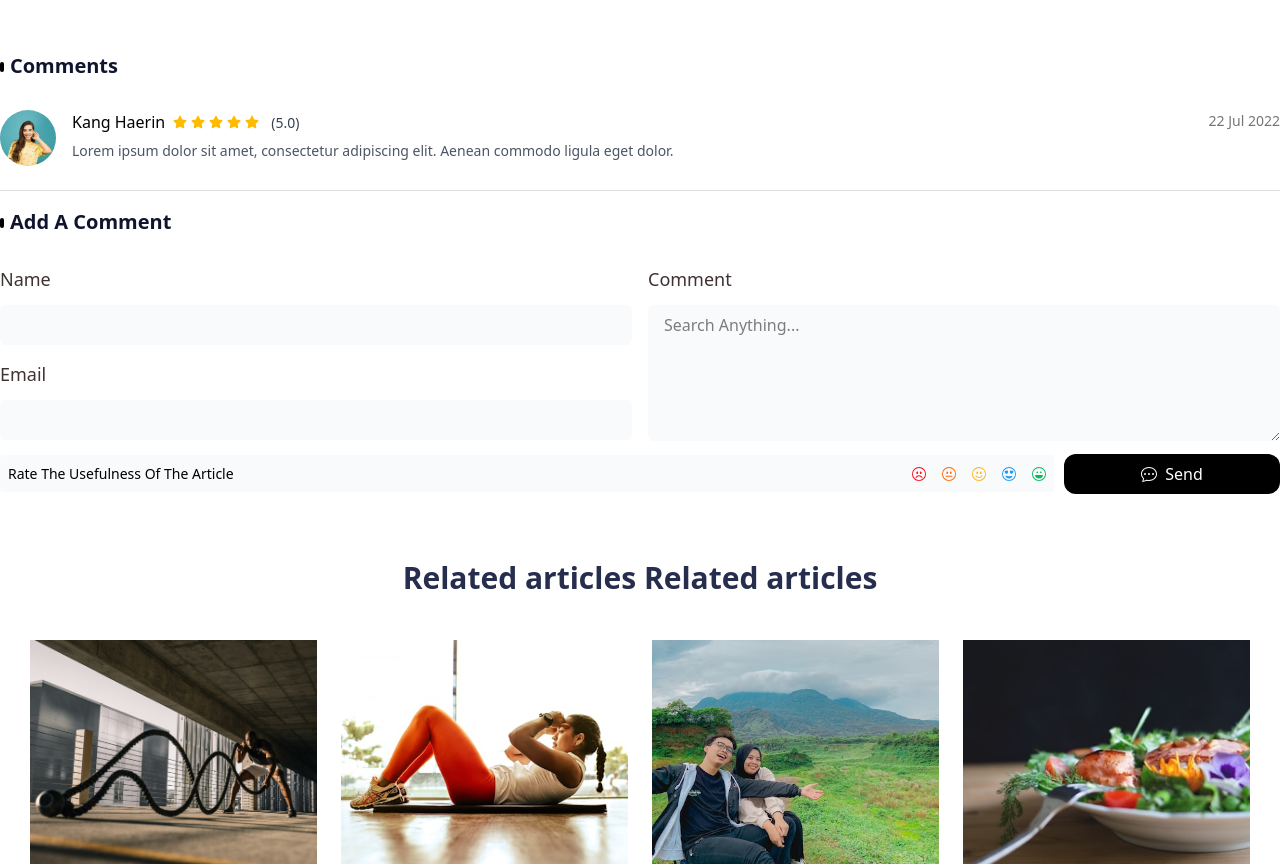
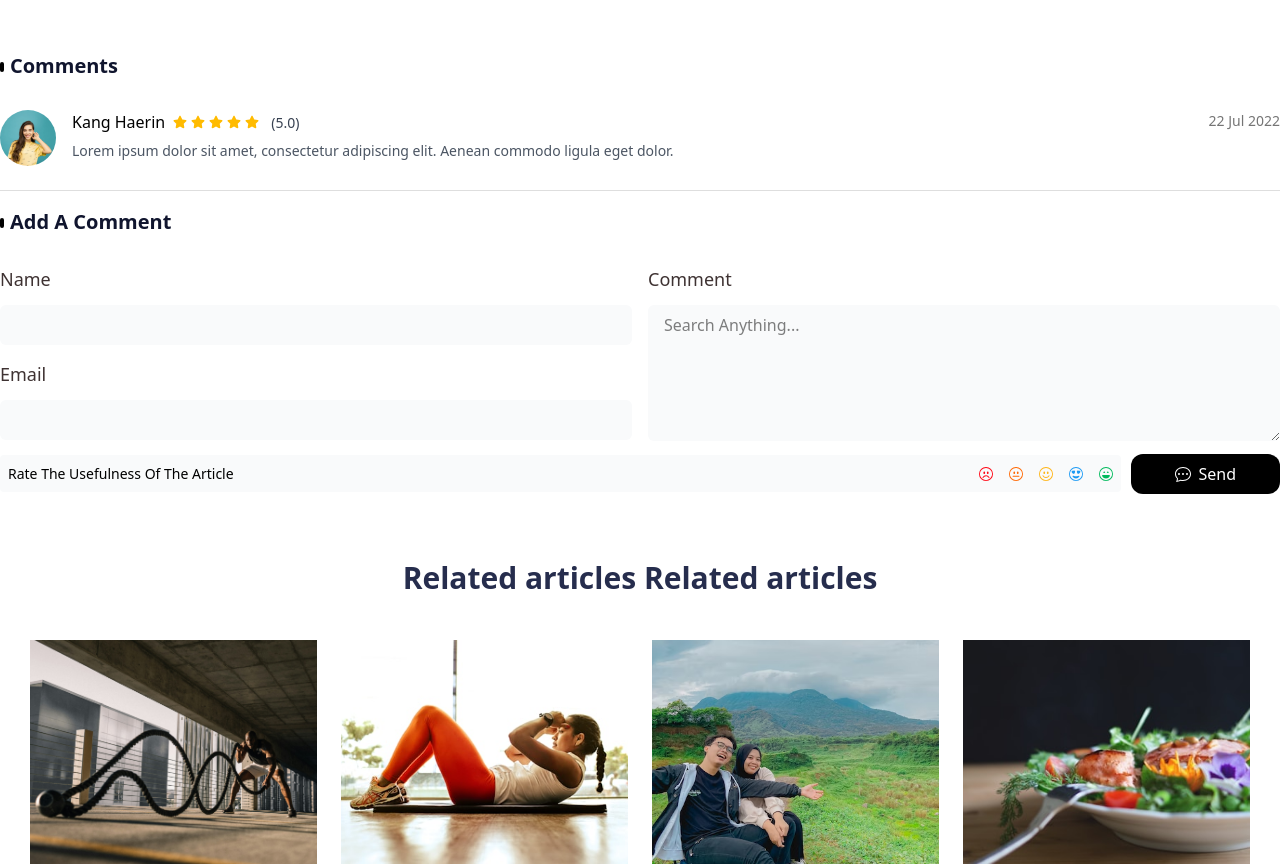
Before and after one commit to mah12345o/blog-web-app, a Next.js app: page /blog/full-body-workout-guide in a window 1280 px wide. Shown: the part 2033-2899 px from the top of the page. Built offline with nearby package versions, Linux system fonts and the light colour scheme.

Commit message:
minor fix

```diff
--- a/app/globals.css
+++ b/app/globals.css
@@ -869,7 +869,7 @@
     display: none;
   }
   .submit-btn {
-    width: 20%;
+    width: 13%;
   }
 
   .content-container > div:first-child {
```
